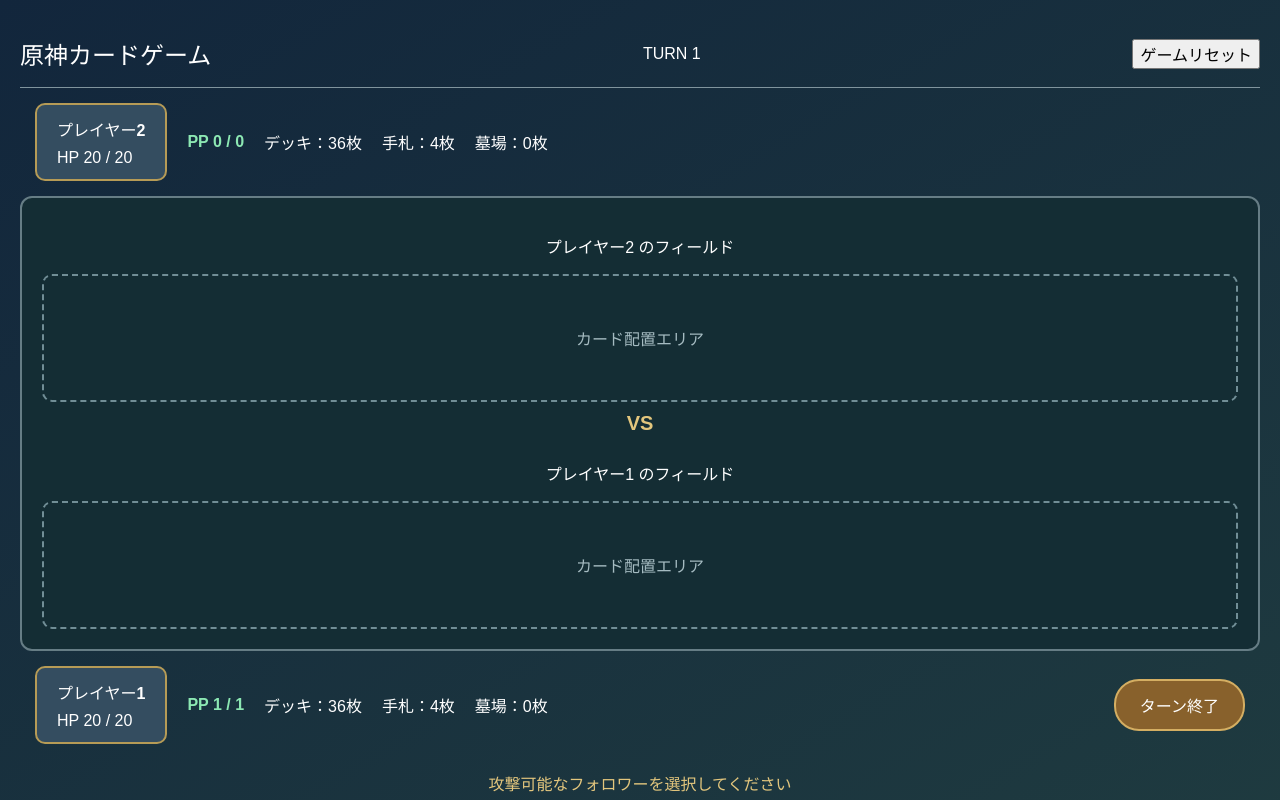
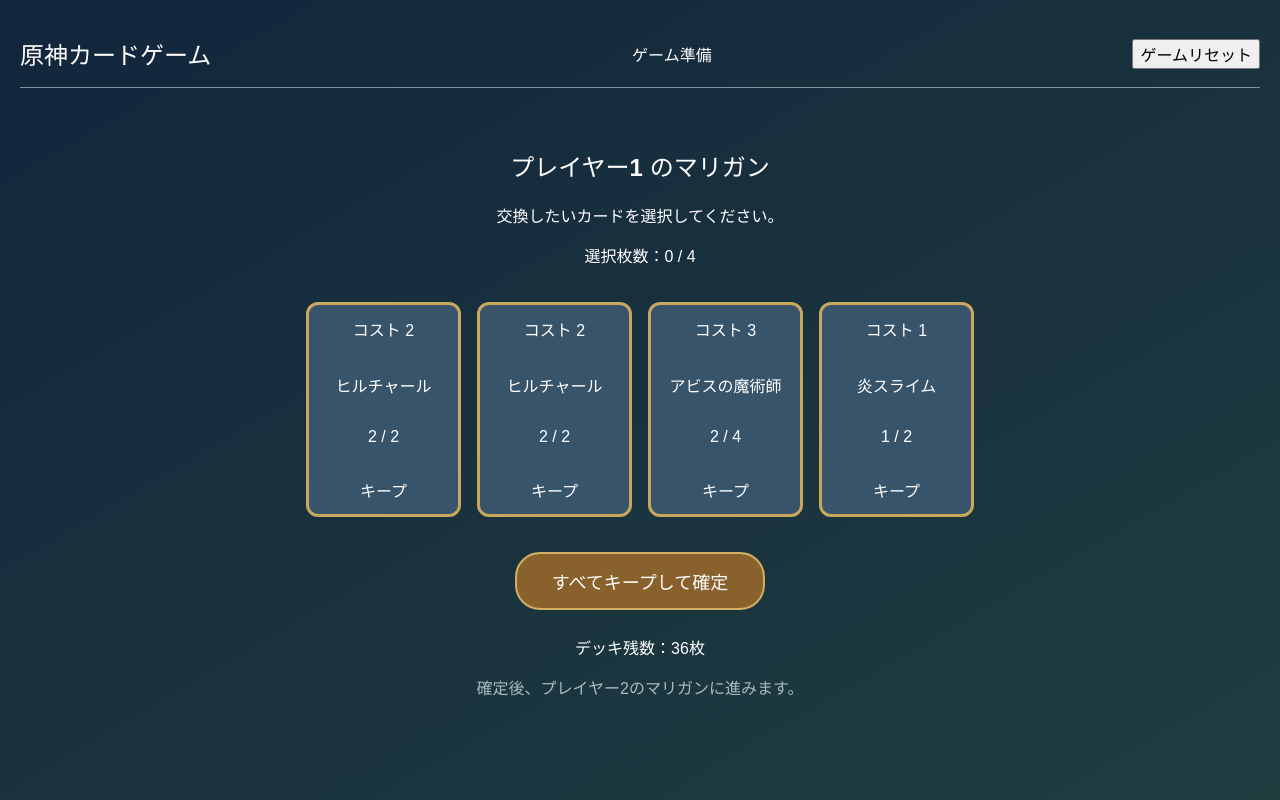
Before and after one commit to eggGX/genshinimpact_vers, a React (Vite) app: page / in a window 1280 px wide. Shown: the top 800 px of the page. Built offline with nearby package versions, Linux system fonts and the light colour scheme.

Commit message:
実装中

```diff
--- a/src/App.tsx
+++ b/src/App.tsx
@@ -4,6 +4,7 @@ import {
   attackFollower,
   attackLeader,
   canFollowerAttack,
+  confirmMulligan,
   createInitialGameState,
   endTurn,
   getCard,
@@ -14,8 +15,12 @@ import './App.css'
 
 function App() {
   const [game, setGame] = useState(createInitialGameState)
+
   const [selectedAttackerId, setSelectedAttackerId] =
     useState<string | null>(null)
+
+  const [mulliganSelection, setMulliganSelection] =
+    useState<number[]>([])
 
   const currentPlayer = game.players.find(
     player => player.id === game.currentPlayerId
@@ -39,6 +44,31 @@ function App() {
   const handleReset = () => {
     setGame(createInitialGameState())
     setSelectedAttackerId(null)
+    setMulliganSelection([])
+  }
+
+  /**
+   * マリガンの選択切替
+   */
+  const handleToggleMulligan = (index: number) => {
+    setMulliganSelection(previous =>
+      previous.includes(index)
+        ? previous.filter(value => value !== index)
+        : [...previous, index]
+    )
+  }
+
+  /**
+   * マリガン確定
+   */
+  const handleConfirmMulligan = () => {
+    const indices = [...mulliganSelection]
+
+    setGame(previous =>
+      confirmMulligan(previous, indices)
+    )
+
+    setMulliganSelection([])
   }
 
   /**
@@ -77,7 +107,7 @@ function App() {
   }
 
   /**
-   * 敵フォロワーを攻撃
+   * 敵フォロワー攻撃
    */
   const handleAttackFollower = (targetId: string) => {
     if (!selectedAttackerId) return
@@ -92,7 +122,7 @@ function App() {
   }
 
   /**
-   * 敵リーダーを攻撃
+   * 敵リーダー攻撃
    */
   const handleAttackLeader = () => {
     if (!selectedAttackerId) return
@@ -182,6 +212,141 @@ function App() {
     </div>
   )
 
+  /**
+   * マリガン画面
+   */
+  if (game.phase === 'mulligan') {
+    return (
+      <div className="game">
+        <header className="game-header">
+          <h1>原神カードゲーム</h1>
+          <span>ゲーム準備</span>
+
+          <button type="button" onClick={handleReset}>
+            ゲームリセット
+          </button>
+        </header>
+
+        <main
+          style={{
+            maxWidth: 850,
+            margin: '60px auto',
+            textAlign: 'center',
+          }}
+        >
+          <h2>
+            {currentPlayer.name} のマリガン
+          </h2>
+
+          <p>
+            交換したいカードを選択してください。
+          </p>
+
+          <p>
+            選択枚数：{mulliganSelection.length} / 4
+          </p>
+
+          <div
+            style={{
+              display: 'flex',
+              justifyContent: 'center',
+              flexWrap: 'wrap',
+              gap: 16,
+              margin: '35px 0',
+            }}
+          >
+            {currentPlayer.hand.map(
+              (cardId, index) => {
+                const card = getCard(cardId)
+
+                if (!card) return null
+
+                const selected =
+                  mulliganSelection.includes(index)
+
+                return (
+                  <button
+                    type="button"
+                    key={index}
+                    onClick={() =>
+                      handleToggleMulligan(index)
+                    }
+                    style={{
+                      width: 155,
+                      height: 215,
+                      padding: 12,
+                      display: 'flex',
+                      flexDirection: 'column',
+                      alignItems: 'center',
+                      justifyContent: 'space-between',
+                      background: selected
+                        ? '#72592b'
+                        : '#38546a',
+                      color: 'white',
+                      border: selected
+                        ? '3px solid #ffd24d'
+                        : '3px solid #c9a75c',
+                      borderRadius: 12,
+                      cursor: 'pointer',
+                      boxShadow: selected
+                        ? '0 0 18px #ffd24d88'
+                        : 'none',
+                    }}
+                  >
+                    <span>
+                      コスト {card.cost}
+                    </span>
+
+                    <strong>{card.name}</strong>
+
+                    <span>
+                      {card.attack} / {card.health}
+                    </span>
+
+                    <span>
+                      {selected
+                        ? '交換する ✓'
+                        : 'キープ'}
+                    </span>
+                  </button>
+                )
+              }
+            )}
+          </div>
+
+          <button
+            type="button"
+            className="end-turn"
+            style={{
+              marginLeft: 0,
+              fontSize: 18,
+              padding: '14px 35px',
+            }}
+            onClick={handleConfirmMulligan}
+          >
+            {mulliganSelection.length === 0
+              ? 'すべてキープして確定'
+              : `${mulliganSelection.length}枚交換して確定`}
+          </button>
+
+          <p style={{ marginTop: 25 }}>
+            デッキ残数：
+            {currentPlayer.deck.length}枚
+          </p>
+
+          <p style={{ color: '#a5bbc1' }}>
+            {currentPlayer.id === 'player1'
+              ? '確定後、プレイヤー2のマリガンに進みます。'
+              : '確定後、プレイヤー1のターンが始まります。'}
+          </p>
+        </main>
+      </div>
+    )
+  }
+
+  /**
+   * 通常の対戦画面
+   */
   return (
     <div className="game">
       <header className="game-header">
@@ -219,6 +384,7 @@ function App() {
           onClick={handleAttackLeader}
         >
           <strong>{opponent.name}</strong>
+
           <span>
             HP {opponent.leaderHealth}
             {' / '}
@@ -230,9 +396,17 @@ function App() {
           PP {opponent.pp} / {opponent.maxPp}
         </div>
 
-        <div>デッキ：{opponent.deck.length}枚</div>
-        <div>手札：{opponent.hand.length}枚</div>
-        <div>墓場：{opponent.graveyard.length}枚</div>
+        <div>
+          デッキ：{opponent.deck.length}枚
+        </div>
+
+        <div>
+          手札：{opponent.hand.length}枚
+        </div>
+
+        <div>
+          墓場：{opponent.graveyard.length}枚
+        </div>
       </section>
 
       {/* フィールド */}
@@ -254,6 +428,7 @@ function App() {
       <section className="player self">
         <div className="leader">
           <strong>{currentPlayer.name}</strong>
+
           <span>
             HP {currentPlayer.leaderHealth}
             {' / '}
@@ -265,13 +440,20 @@ function App() {
           PP {currentPlayer.pp} / {currentPlayer.maxPp}
         </div>
 
-        <div>デッキ：{currentPlayer.deck.length}枚</div>
-        <div>手札：{currentPlayer.hand.length}枚</div>
+        <div>
+          デッキ：{currentPlayer.deck.length}枚
+        </div>
+
+        <div>
+          手札：{currentPlayer.hand.length}枚
+        </div>
+
         <div>
           墓場：{currentPlayer.graveyard.length}枚
         </div>
 
         <button
+          type="button"
           className="end-turn"
           disabled={game.winnerId !== null}
           onClick={handleEndTurn}
@@ -291,7 +473,8 @@ function App() {
 
       {/* 手札 */}
       <footer className="hand">
-        {currentPlayer.hand.map((cardId, index) => {
+        {currentPlayer.hand.map(
+          (cardId, index) => {
             const card = getCard(cardId)
 
             if (!card) return null
@@ -308,7 +491,9 @@ function App() {
                 className="hand-card"
                 key={`${cardId}-${index}`}
                 disabled={!playable}
-              onClick={() => handlePlayCard(index)}
+                onClick={() =>
+                  handlePlayCard(index)
+                }
               >
                 <span className="card-cost">
                   {card.cost}
@@ -321,7 +506,8 @@ function App() {
                 </span>
               </button>
             )
-        })}
+          }
+        )}
       </footer>
     </div>
   )
--- a/src/game/engine.ts
+++ b/src/game/engine.ts
@@ -11,36 +11,44 @@ const cardDatabase = new Map<string, Card>(
   testCards.map(card => [card.id, card])
 )
 
-let nextInstanceId = 1
-
 const DECK_SIZE = 40
 const INITIAL_HAND_SIZE = 4
 const MAX_HAND_SIZE = 9
 const MAX_FIELD_SIZE = 5
 const MAX_PP = 10
 
+let nextInstanceId = 1
+
 /**
- * テスト用40枚デッキを作成
+ * 配列をシャッフル（元の配列は変更しない）
+ */
+function shuffle<T>(items: T[]): T[] {
+  const result = [...items]
+
+  for (let i = result.length - 1; i > 0; i--) {
+    const j = Math.floor(Math.random() * (i + 1))
+    const temp = result[i]
+    result[i] = result[j]
+    result[j] = temp
+  }
+
+  return result
+}
+
+/**
+ * テスト用40枚デッキ
  */
 function createTestDeck(): string[] {
-  const deck = Array.from(
+  const cards = Array.from(
     { length: DECK_SIZE },
     (_, index) => testCards[index % testCards.length].id
   )
 
-  // Fisher-Yates シャッフル
-  for (let i = deck.length - 1; i > 0; i--) {
-    const j = Math.floor(Math.random() * (i + 1))
-    const temp = deck[i]
-    deck[i] = deck[j]
-    deck[j] = temp
-  }
-
-  return deck
+  return shuffle(cards)
 }
 
 /**
- * プレイヤーの初期状態
+ * プレイヤーを作成
  */
 function createPlayer(id: string, name: string): Player {
   const deck = createTestDeck()
@@ -61,33 +69,138 @@ function createPlayer(id: string, name: string): Player {
 }
 
 /**
- * ゲーム開始
+ * ゲーム初期化
  */
 export function createInitialGameState(): GameState {
-  const player1 = createPlayer('player1', 'プレイヤー1')
-  const player2 = createPlayer('player2', 'プレイヤー2')
+  const player1 = createPlayer(
+    'player1',
+    'プレイヤー1'
+  )
 
-  player1.pp = 1
-  player1.maxPp = 1
+  const player2 = createPlayer(
+    'player2',
+    'プレイヤー2'
+  )
 
   return {
     turn: 1,
     currentPlayerId: player1.id,
     players: [player1, player2],
-    phase: 'main',
+    phase: 'mulligan',
     winnerId: null,
   }
 }
 
 /**
- * カード情報取得
+ * カード情報の取得
  */
-export function getCard(cardId: string): Card | undefined {
+export function getCard(
+  cardId: string
+): Card | undefined {
   return cardDatabase.get(cardId)
 }
 
 /**
- * カードをプレイ
+ * マリガン確定
+ *
+ * selectedIndices:
+ * 交換する手札のインデックス
+ */
+export function confirmMulligan(
+  state: GameState,
+  selectedIndices: number[]
+): GameState {
+  if (state.phase !== 'mulligan') return state
+  if (state.winnerId !== null) return state
+
+  const playerIndex = state.players.findIndex(
+    player => player.id === state.currentPlayerId
+  )
+
+  if (playerIndex === -1) return state
+
+  const player = state.players[playerIndex]
+
+  const indices = new Set(
+    selectedIndices.filter(
+      index =>
+        Number.isInteger(index) &&
+        index >= 0 &&
+        index < player.hand.length
+    )
+  )
+
+  // 交換するカード
+  const returnedCards = player.hand.filter(
+    (_, index) => indices.has(index)
+  )
+
+  // 残すカード
+  const keptCards = player.hand.filter(
+    (_, index) => !indices.has(index)
+  )
+
+  // 交換カードをデッキに戻してシャッフル
+  const shuffledDeck = shuffle([
+    ...player.deck,
+    ...returnedCards,
+  ])
+
+  // 同じ枚数を引き直す
+  const replacementCards = shuffledDeck.slice(
+    0,
+    returnedCards.length
+  )
+
+  const remainingDeck = shuffledDeck.slice(
+    returnedCards.length
+  )
+
+  const updatedPlayer: Player = {
+    ...player,
+    hand: [
+      ...keptCards,
+      ...replacementCards,
+    ],
+    deck: remainingDeck,
+  }
+
+  const nextPlayers = [...state.players] as [
+    Player,
+    Player,
+  ]
+
+  nextPlayers[playerIndex] = updatedPlayer
+
+  // プレイヤー1が確定したらプレイヤー2へ
+  if (playerIndex === 0) {
+    return {
+      ...state,
+      players: nextPlayers,
+      currentPlayerId: nextPlayers[1].id,
+    }
+  }
+
+  // 両者のマリガン完了
+  const firstPlayer = nextPlayers[0]
+
+  nextPlayers[0] = {
+    ...firstPlayer,
+    pp: 1,
+    maxPp: 1,
+  }
+
+  return {
+    ...state,
+    players: nextPlayers,
+    currentPlayerId: nextPlayers[0].id,
+    turn: 1,
+    phase: 'main',
+  }
+}
+
+/**
+ * フォロワーをプレイ
  */
 export function playCard(
   state: GameState,
@@ -96,21 +209,32 @@ export function playCard(
 ): GameState {
   if (state.winnerId !== null) return state
   if (state.phase !== 'main') return state
-  if (state.currentPlayerId !== playerId) return state
+  if (state.currentPlayerId !== playerId) {
+    return state
+  }
 
   const playerIndex = state.players.findIndex(
     player => player.id === playerId
   )
+
   if (playerIndex === -1) return state
 
   const player = state.players[playerIndex]
   const cardId = player.hand[handIndex]
+
   if (!cardId) return state
 
   const card = getCard(cardId)
-  if (!card || card.type !== 'follower') return state
+
+  if (!card || card.type !== 'follower') {
+    return state
+  }
+
   if (player.pp < card.cost) return state
-  if (player.field.length >= MAX_FIELD_SIZE) return state
+
+  if (player.field.length >= MAX_FIELD_SIZE) {
+    return state
+  }
 
   const follower: Follower = {
     instanceId: `follower-${nextInstanceId++}`,
@@ -118,9 +242,11 @@ export function playCard(
     attack: card.attack ?? 0,
     health: card.health ?? 1,
     maxHealth: card.health ?? 1,
-    // 暫定。正式な元素EN管理は後で修正する
+
+    // 元素ENは暫定データ
     energy: 0,
     maxEnergy: 5,
+
     aura: [],
     shield: {
       normal: 0,
@@ -131,24 +257,30 @@ export function playCard(
     keywords: [],
   }
 
-  const newPlayer: Player = {
+  const nextPlayer: Player = {
     ...player,
     pp: player.pp - card.cost,
-    hand: player.hand.filter((_, i) => i !== handIndex),
+    hand: player.hand.filter(
+      (_, index) => index !== handIndex
+    ),
     field: [...player.field, follower],
   }
 
-  const newPlayers = [...state.players] as [Player, Player]
-  newPlayers[playerIndex] = newPlayer
+  const nextPlayers = [...state.players] as [
+    Player,
+    Player,
+  ]
+
+  nextPlayers[playerIndex] = nextPlayer
 
   return {
     ...state,
-    players: newPlayers,
+    players: nextPlayers,
   }
 }
 
 /**
- * フォロワーの攻撃可否
+ * 攻撃可能か判定
  */
 export function canFollowerAttack(
   follower: Follower
@@ -161,9 +293,11 @@ export function canFollowerAttack(
 }
 
 /**
- * 破壊されたフォロワーを墓場へ移動
+ * 破壊フォロワーを墓場へ移動
  */
-function removeDestroyedFollowers(player: Player): Player {
+function removeDestroyedFollowers(
+  player: Player
+): Player {
   const destroyed = player.field.filter(
     follower => follower.health <= 0
   )
@@ -188,16 +322,21 @@ export function attackFollower(
   attackerId: string,
   targetId: string
 ): GameState {
-  if (state.winnerId !== null || state.phase !== 'main') {
+  if (
+    state.winnerId !== null ||
+    state.phase !== 'main'
+  ) {
     return state
   }
 
   const attackerIndex = state.players.findIndex(
     player => player.id === state.currentPlayerId
   )
+
   if (attackerIndex === -1) return state
 
-  const defenderIndex = attackerIndex === 0 ? 1 : 0
+  const defenderIndex =
+    attackerIndex === 0 ? 1 : 0
 
   const attackerPlayer = state.players[attackerIndex]
   const defenderPlayer = state.players[defenderIndex]
@@ -205,16 +344,27 @@ export function attackFollower(
   const attacker = attackerPlayer.field.find(
     follower => follower.instanceId === attackerId
   )
+
   const defender = defenderPlayer.field.find(
     follower => follower.instanceId === targetId
   )
 
   if (!attacker || !defender) return state
-  if (!canFollowerAttack(attacker)) return state
 
-  // 攻撃前の攻撃力を保存し、同時にダメージを与える
-  const attackerDamage = Math.max(0, attacker.attack)
-  const defenderDamage = Math.max(0, defender.attack)
+  if (!canFollowerAttack(attacker)) {
+    return state
+  }
+
+  // 同時攻撃ダメージ
+  const attackerDamage = Math.max(
+    0,
+    attacker.attack
+  )
+
+  const defenderDamage = Math.max(
+    0,
+    defender.attack
+  )
 
   const updatedAttackerPlayer: Player = {
     ...attackerPlayer,
@@ -222,7 +372,8 @@ export function attackFollower(
       follower.instanceId === attackerId
         ? {
             ...follower,
-            health: follower.health - defenderDamage,
+            health:
+              follower.health - defenderDamage,
             hasAttacked: true,
           }
         : follower
@@ -235,19 +386,27 @@ export function attackFollower(
       follower.instanceId === targetId
         ? {
             ...follower,
-            health: follower.health - attackerDamage,
+            health:
+              follower.health - attackerDamage,
           }
         : follower
     ),
   }
 
-  const nextPlayers = [...state.players] as [Player, Player]
+  const nextPlayers = [...state.players] as [
+    Player,
+    Player,
+  ]
 
   nextPlayers[attackerIndex] =
-    removeDestroyedFollowers(updatedAttackerPlayer)
+    removeDestroyedFollowers(
+      updatedAttackerPlayer
+    )
 
   nextPlayers[defenderIndex] =
-    removeDestroyedFollowers(updatedDefenderPlayer)
+    removeDestroyedFollowers(
+      updatedDefenderPlayer
+    )
 
   return {
     ...state,
@@ -256,22 +415,27 @@ export function attackFollower(
 }
 
 /**
- * 相手リーダーへの通常攻撃
+ * 相手リーダーへの攻撃
  */
 export function attackLeader(
   state: GameState,
   attackerId: string
 ): GameState {
-  if (state.winnerId !== null || state.phase !== 'main') {
+  if (
+    state.winnerId !== null ||
+    state.phase !== 'main'
+  ) {
     return state
   }
 
   const attackerIndex = state.players.findIndex(
     player => player.id === state.currentPlayerId
   )
+
   if (attackerIndex === -1) return state
 
-  const defenderIndex = attackerIndex === 0 ? 1 : 0
+  const defenderIndex =
+    attackerIndex === 0 ? 1 : 0
 
   const attackerPlayer = state.players[attackerIndex]
   const defenderPlayer = state.players[defenderIndex]
@@ -285,18 +449,25 @@ export function attackLeader(
   }
 
   const damage = Math.max(0, attacker.attack)
+
   const remainingHealth = Math.max(
     0,
     defenderPlayer.leaderHealth - damage
   )
 
-  const nextPlayers = [...state.players] as [Player, Player]
+  const nextPlayers = [...state.players] as [
+    Player,
+    Player,
+  ]
 
   nextPlayers[attackerIndex] = {
     ...attackerPlayer,
     field: attackerPlayer.field.map(follower =>
       follower.instanceId === attackerId
-        ? { ...follower, hasAttacked: true }
+        ? {
+            ...follower,
+            hasAttacked: true,
+          }
         : follower
     ),
   }
@@ -317,13 +488,12 @@ export function attackLeader(
 }
 
 /**
- * カードを1枚ドロー
+ * 1枚ドロー
  */
 function drawCard(player: Player): {
   player: Player
   deckOut: boolean
 } {
-  // デッキ切れ敗北
   if (player.deck.length === 0) {
     return {
       player,
@@ -331,10 +501,10 @@ function drawCard(player: Player): {
     }
   }
 
-  const [drawnCard, ...remainingDeck] = player.deck
+  const [drawnCard, ...remainingDeck] =
+    player.deck
 
   // 手札上限9枚
-  // 超過カードは消滅させる（仮実装）
   if (player.hand.length >= MAX_HAND_SIZE) {
     return {
       player: {
@@ -349,51 +519,65 @@ function drawCard(player: Player): {
     player: {
       ...player,
       deck: remainingDeck,
-      hand: [...player.hand, drawnCard],
+      hand: [
+        ...player.hand,
+        drawnCard,
+      ],
     },
     deckOut: false,
   }
 }
 
 /**
- * ターン終了・次プレイヤーのターン開始
+ * ターン終了と次ターン開始
  */
-export function endTurn(state: GameState): GameState {
+export function endTurn(
+  state: GameState
+): GameState {
   if (state.winnerId !== null) return state
   if (state.phase !== 'main') return state
 
   const nextPlayers = state.players.map(player => ({
     ...player,
-    field: player.field.map(follower => ({ ...follower })),
+    field: player.field.map(
+      follower => ({ ...follower })
+    ),
   })) as [Player, Player]
 
   const currentIndex = nextPlayers.findIndex(
     player => player.id === state.currentPlayerId
   )
+
   if (currentIndex === -1) return state
 
-  const nextIndex = currentIndex === 0 ? 1 : 0
+  const nextIndex =
+    currentIndex === 0 ? 1 : 0
+
   const nextPlayer = nextPlayers[nextIndex]
 
-  // PPを増加・回復
+  // PP回復
   nextPlayer.maxPp = Math.min(
     MAX_PP,
     nextPlayer.maxPp + 1
   )
+
   nextPlayer.pp = nextPlayer.maxPp
 
   // 攻撃状態をリセット
-  nextPlayer.field = nextPlayer.field.map(follower => ({
-    ...follower,
-    canAttack: true,
-    hasAttacked: false,
-  }))
+  nextPlayer.field = nextPlayer.field.map(
+    follower => ({
+      ...follower,
+      canAttack: true,
+      hasAttacked: false,
+    })
+  )
 
-  // 次プレイヤーが1枚ドロー
+  // ターン開始時ドロー
   const drawResult = drawCard(nextPlayer)
+
   nextPlayers[nextIndex] = drawResult.player
 
-  // デッキ切れなら直前のプレイヤーの勝利
+  // デッキ切れ敗北
   const winnerId = drawResult.deckOut
     ? nextPlayers[currentIndex].id
     : null
```
Also changed, not shown: src/game/types.ts (+8 -19 lines). Lines whose indentation alone changed are shown as unchanged.
